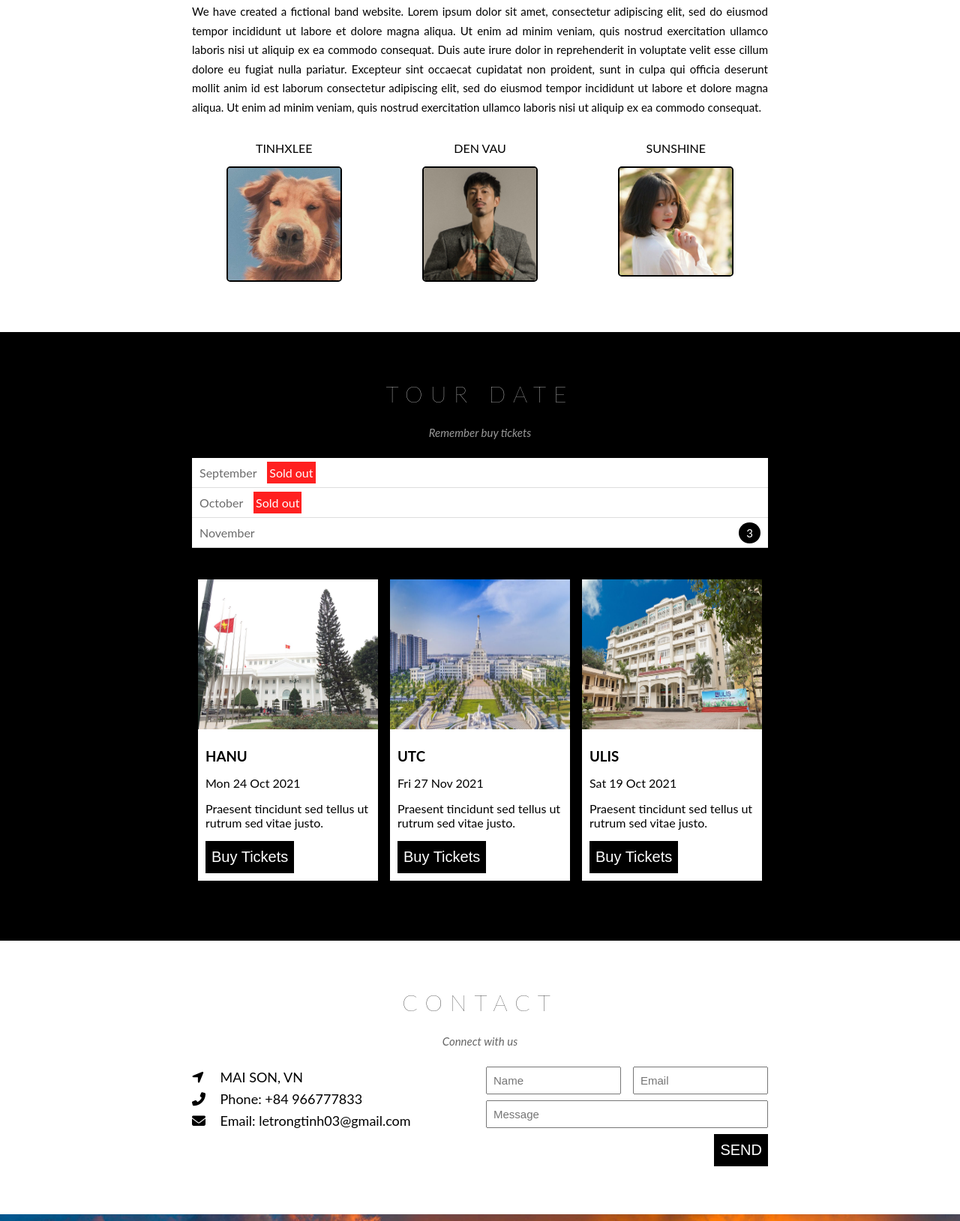
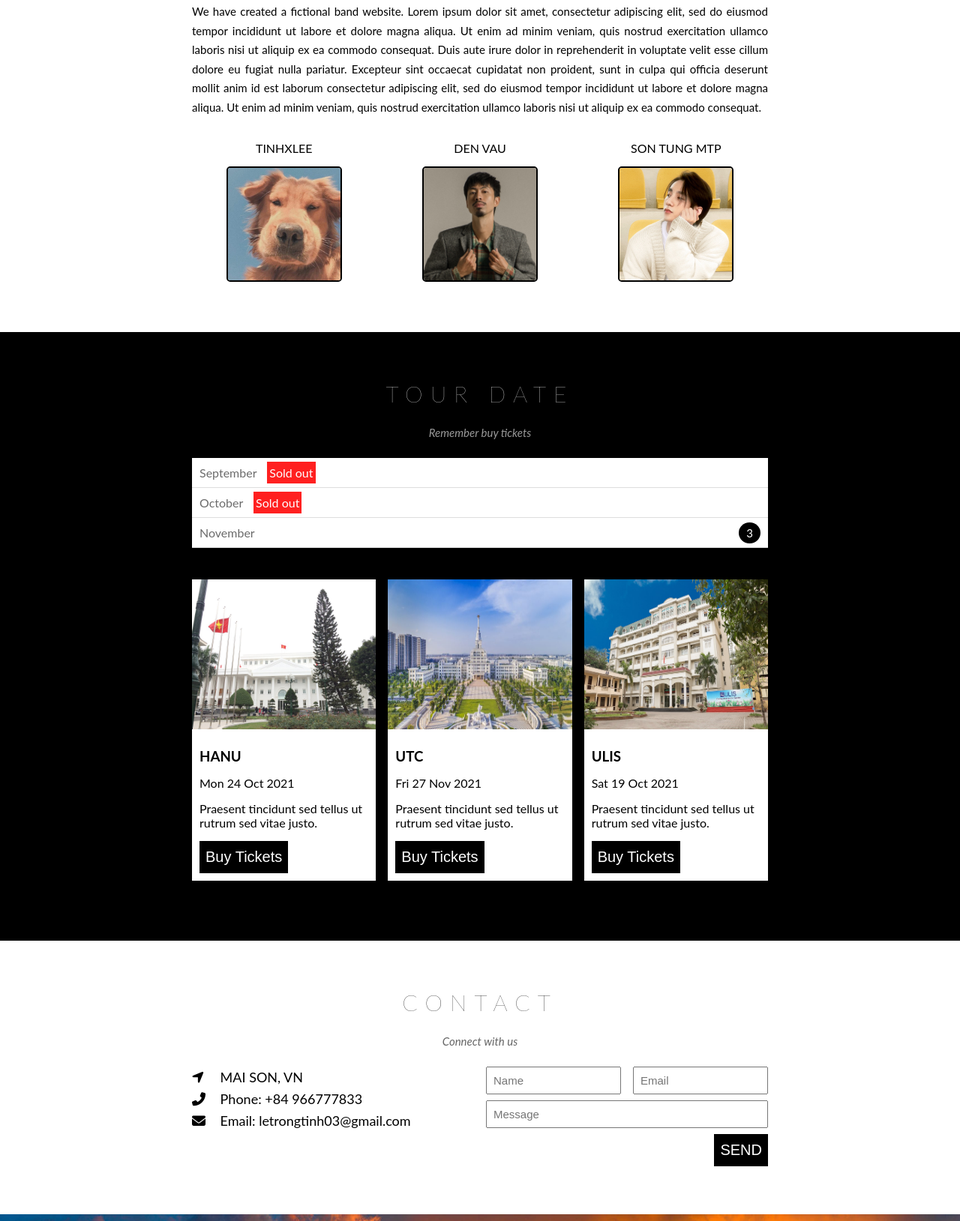
Before and after one commit to tinhxlee/Theband_2, a plain HTML site: page index.html in a window 1280 px wide. Shown: the part 851-2480 px from the top of the page at 75% size. Drawn offline with Linux system fonts and the light colour scheme.

Commit message:
background fix

```diff
--- a/asset/style/style.css
+++ b/asset/style/style.css
@@ -37,8 +37,8 @@ html{
 /* _________________________________________ */
 
 .row{
-    margin-left: -8px;
-    margin-right: -8px;
+    margin-left: -8px !important;
+    margin-right: -8px !important;
 }
 .row::after{
     content: "";
@@ -171,7 +171,7 @@ html{
 .slider{
     margin-top: 46.4px;
     padding-top: 50%;
-    background: url("/asset/image/Slider/denvau.jpg") top center / cover no-repeat;
+    background: url("../asset/image/Slider/denvau.jpg") top center / cover no-repeat;
     position: relative;
 }
 .text-slider{
--- a/index.html
+++ b/index.html
@@ -70,8 +70,8 @@
                     </div>
 
                     <div class="member-item text-center col col-third mt-32">
-                        <p class="name-member">SUNSHINE</p>
-                        <img src="./asset/image/Member/anhduong.jpg" alt="Den Vau" class="avatar-member">
+                        <p class="name-member">SON TUNG MTP</p>
+                        <img src="./asset/image/Member/mtp.jpg" alt="Den Vau" class="avatar-member">
                     </div>
 
                 </div>
```
